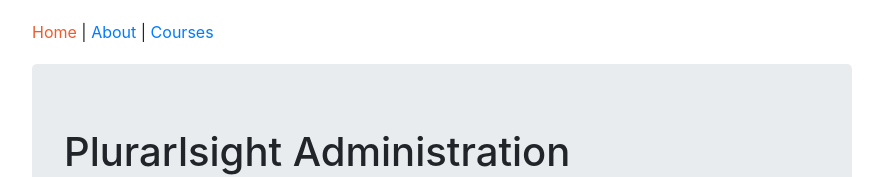
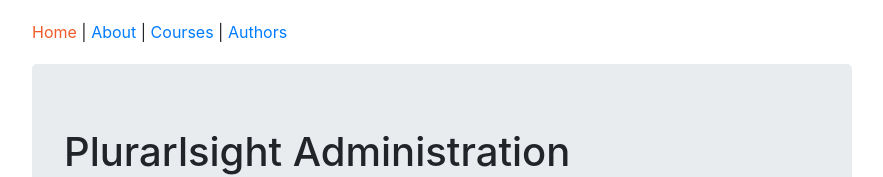
Before and after one commit to barceolga/demo, a React app: page / in a window 1280 px wide. Shown: the top 177 px of the page, without its empty margins (198-1081 px from the left). Built offline with nearby package versions, Linux system fonts and the light colour scheme; what redux-immutable-state-invariant would draw is missing.

Commit message:
Bring authors route into App and authors navlink into Header

```diff
--- a/src/components/App.js
+++ b/src/components/App.js
@@ -5,6 +5,7 @@
 import Header from "./common/Header";
 import PageNotFound from "./PageNotFound";
 import CoursesPage from "./courses/CoursesPage";
+import AuthorsPage from './authors/AuthorsPage';
 import ManageCoursePage from "./courses/ManageCoursePage"; // eslint-disable-line import/no-named-as-default
 import { ToastContainer } from "react-toastify";
 import "react-toastify/dist/ReactToastify.css";
@@ -16,6 +17,7 @@
       <Route exact path="/" component={HomePage}></Route>
       <Route path="/about" component={AboutPage}></Route>
       <Route path="/courses" component={CoursesPage}></Route>
+      <Route path="/authors" component={AuthorsPage}></Route>
       <Route path="/course/:slug" component={ManageCoursePage}></Route>
       <Route path="/course" component={ManageCoursePage}></Route>
       <Route component={PageNotFound} />
--- a/src/components/common/Header.js
+++ b/src/components/common/Header.js
@@ -20,6 +20,10 @@
       {" | "}
       <NavLink to="/courses" activeStyle={activeStyle}>
         Courses
+      </NavLink>
+      {" | "}
+      <NavLink to="/authors" activeStyle={activeStyle}>
+        Authors
       </NavLink>
       <div>
         {coursesNumber === 0 ? null : (
```
